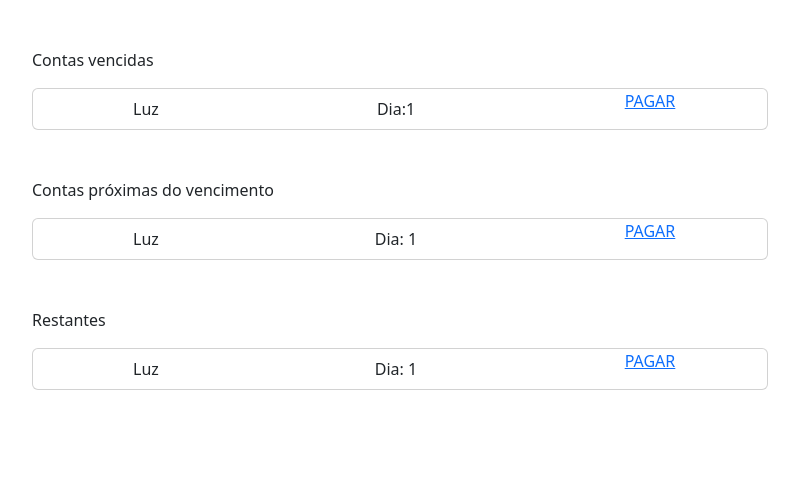
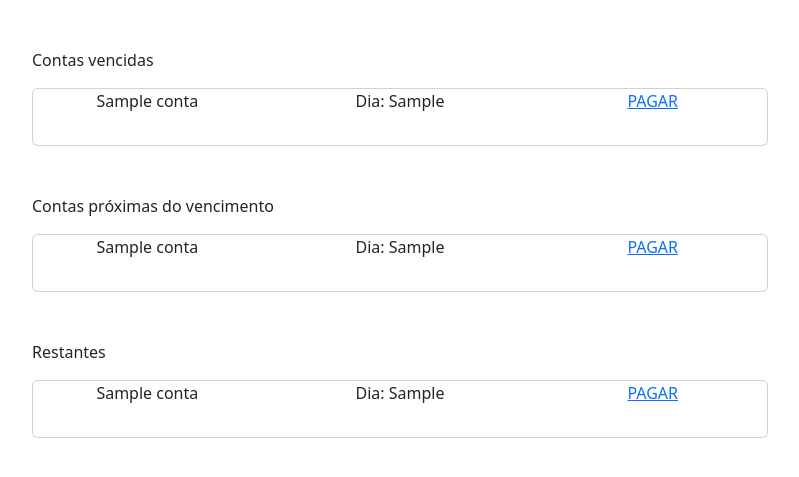
Before and after one commit to ANDERSONGUASSU/Finan.ce, a Django app: template contas/templates/ver_contas.html in a window 1280 px wide. Shown: the part 56-533 px from the top of the page, without its empty margins (50-849 px from the left). Run offline with Django 4.2, Linux system fonts and the light colour scheme; the template is opened without the code that fills it: most values are stand-ins (such as "Sample title", 1, 10 or a date in 2020).

Commit message:
finalização do contas

```diff
--- a/contas/templates/ver_contas.html
+++ b/contas/templates/ver_contas.html
@@ -22,64 +22,83 @@
             <div class="col-md-8">
                 <p class="fonte-destaque color-red" >Contas vencidas</p>
                 <div class="card">
+                    {% if not restantes %}
 
-                            <div class="linha-conta">
+                    <p class="fonte_destaque">Não há contas vencidas</p>
+
+                    {% else %}
+
+                        {% for conta in contas_vencidas %}
+                            <div class="linha-conta mb-3">
                                 <div class="row">
-                                    <div class="col-md text-center p-2">
-                                        Luz
+                                    <div class="col-md text-center mb-3">
+                                        {{ conta }}
                                     </div>
-                                    <div class="col-md text-center p-2">
-                                        Dia:1
+                                    <div class="col-md text-center mb-3">
+                                        Dia: {{ conta.dia_pagamento }}
                                     </div>
                                     <div class="col-md text-center">
                                         <a href="#" class="botao-principal">PAGAR</a>
                                     </div>
                                 </div>
                             </div>
+                        {% endfor %}
 
+                    {% endif %}
                 </div>
                 <br>
                 <br>
                 <p class="fonte-destaque color-red1">Contas próximas do vencimento</p>
                 <div class="card">
+                    {% if not restantes %}
 
+                    <p class="fonte_destaque">Não há contas próximas ao vencimento</p>
 
-                            <div class="linha-conta">
+                    {% else %}
+
+                        {% for conta in contas_proximas_vencimento %}
+                            <div class="linha-conta mb-3">
                                 <div class="row">
-                                    <div class="col-md text-center p-2">
-                                        Luz
+                                    <div class="col-md text-center mb-3">
+                                        {{ conta }}
                                     </div>
-                                    <div class="col-md text-center p-2">
-                                        Dia: 1
+                                    <div class="col-md text-center mb-3">
+                                        Dia: {{ conta.dia_pagamento }}
                                     </div>
                                     <div class="col-md text-center">
                                         <a href="#" class="botao-principal">PAGAR</a>
                                     </div>
                                 </div>
                             </div>
+                        {% endfor %}
 
-
+                    {% endif %}
 
                 </div>
                 <br>
                 <br>
+
                 <p class="fonte-destaque">Restantes</p>
                 <div class="card">
-
-
-                            <div class="linha-conta">
+                    {% if not restantes %}
+                        <p class="fonte_destaque">Não há mais contas a pagar</p>
+                    {% else %}
+                        {% for conta in restantes %}
+                            <div class="linha-conta mb-3">
                                 <div class="row">
-                                    <div class="col-md text-center p-2">
-                                        Luz
+                                    <div class="col-md text-center mb-3">
+                                        {{ conta }}
                                     </div>
-                                    <div class="col-md text-center  p-2">
-                                        Dia: 1
+                                    <div class="col-md text-center  mb-3">
+                                        Dia: {{ conta.dia_pagamento }}
                                     </div>
                                     <div class="col-md text-center">
                                         <a href="#" class="botao-principal">PAGAR</a>
                                     </div>
                                 </div>
                             </div>
+                        {% endfor %}
+                    {% endif %}
 
 
 
--- a/perfil/urls.py
+++ b/perfil/urls.py
@@ -3,15 +3,14 @@ from django.urls import path
 from . import views
 
 urlpatterns = [
-    path('home/', views.home, name="home"),
-    path('gerenciar/', views.gerenciar, name="gerenciar"),
-    path('cadastrar_banco/', views.cadastrar_banco, name="cadastrar_banco"),
-    path('deletar_banco/<int:id>', views.deletar_banco, name="deletar_banco"),
-    path('cadastrar_categoria', views.cadastrar_categoria,
-         name="cadastrar_categoria"),
-    path('update_categoria/<int:id>', views.update_categoria,
-         name="update_categoria"),
-
-
+     path('home/', views.home, name="home"),
+     path('gerenciar/', views.gerenciar, name="gerenciar"),
+     path('cadastrar_banco/', views.cadastrar_banco, name="cadastrar_banco"),
+     path('deletar_banco/<int:id>', views.deletar_banco, name="deletar_banco"),
+     path('cadastrar_categoria', views.cadastrar_categoria,
+          name="cadastrar_categoria"),
+     path('update_categoria/<int:id>', views.update_categoria,
+          name="update_categoria"),
+     path('dashboard/', views.dashboard, name="dashboard"),
 
 ]
```
